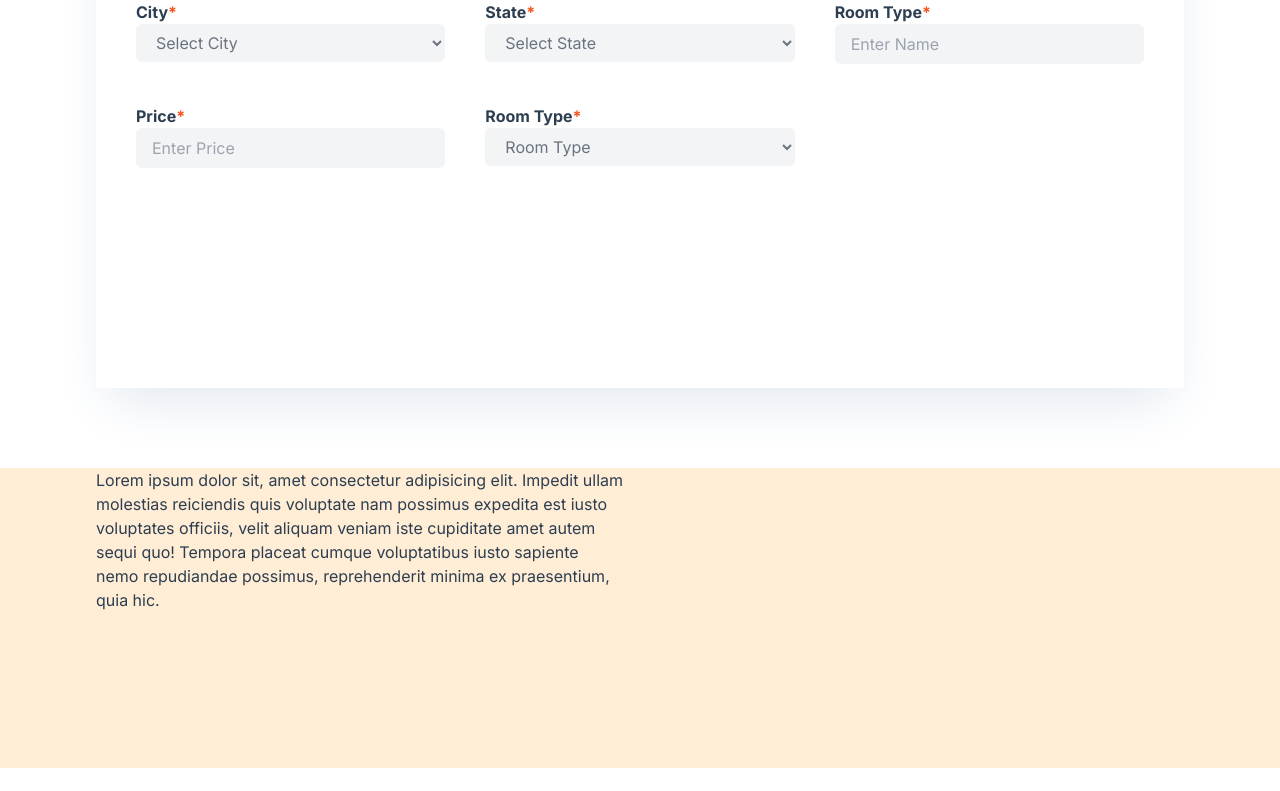
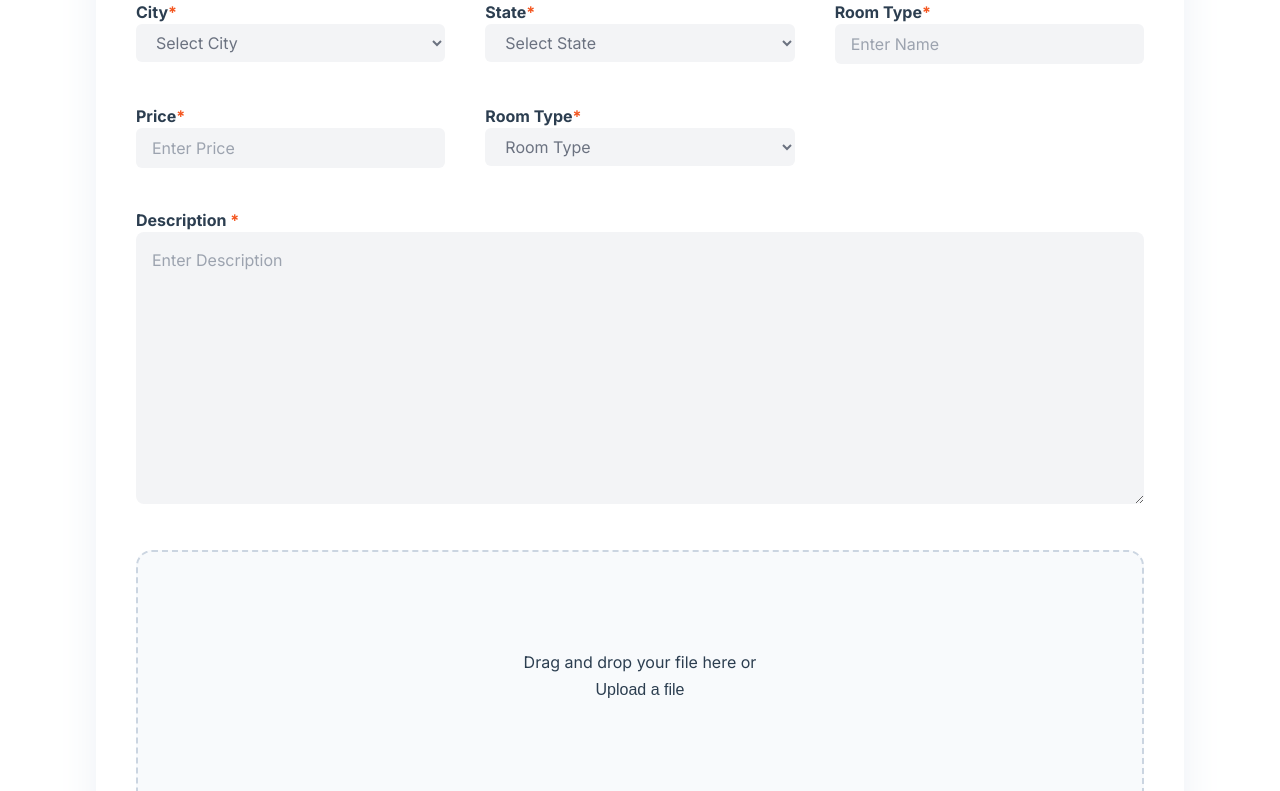
Before and after one commit to cyrusnderitu/Home-Rental-Agency, a React (Vite) app: page / in a window 1280 px wide. Shown: the part 3454-4245 px from the top of the page. Built offline with nearby package versions, Linux system fonts and the light colour scheme; data requests are answered from the project's data file.

Commit message:
Form completion with drag & drop feature

```diff
--- a/package.json
+++ b/package.json
@@ -7,7 +7,7 @@
     "dev": "vite",
     "build": "vite build",
     "preview": "vite preview",
-    "start": "json-server --watch data/db.json --port 8000"
+    "server": "json-server --watch data/db.json --port 8000"
   },
   "dependencies": {
     "json-server": "^0.17.1",
--- a/src/App.css
+++ b/src/App.css
@@ -77,3 +77,39 @@ input, select{
   width: fit-content;
   margin-bottom: 3rem;
 }
+
+#form-file-upload {
+  height: 16rem;
+  max-width: 100%;
+  text-align: center;
+  position: relative;
+}
+
+#input-file-upload {
+  display: none;
+}
+
+#label-file-upload {
+  height: 100%;
+  display: flex;
+  align-items: center;
+  justify-content: center;
+  border-width: 2px;
+  border-radius: 1rem;
+  border-style: dashed;
+  border-color: #cbd5e1;
+  background-color: #f8fafc;
+}
+
+.upload-button {
+  cursor: pointer;
+  padding: 0.25rem;
+  font-size: 1rem;
+  border: none;
+  font-family: 'Oswald', sans-serif;
+  background-color: transparent;
+}
+
+.upload-button:hover {
+  text-decoration-line: underline;
+}
--- a/src/Pages/HomePage.jsx
+++ b/src/Pages/HomePage.jsx
@@ -21,16 +21,18 @@ const HomePage = () => {
   const indexOfLastPost = indexOfFirstPost + postsPerPage;
   const [currentPosts, setCurrentPost] = useState(null);
 
-  useEffect(() => {
-    async function fetchData() {
-      const response = await fetch("http://localhost:8000/data");
-      const data = await response.json();
-      setData(data);
+  async function fetchData() {
+    const response = await fetch("http://localhost:8000/data");
+    const data = await response.json();
+    setData(data);
       setCurrentPost(data.slice(indexOfFirstPost, indexOfLastPost));
       setPageCount(Math.ceil(data.length / postsPerPage));
     }
-    fetchData();
+
+useEffect(() => {
+    fetchData()
   }, []);
+
 
   const handlePageClick = (event) => {
     const newOffset = (event.selected * postsPerPage) % data.length;
--- a/src/components/Form/Form.jsx
+++ b/src/components/Form/Form.jsx
@@ -1,9 +1,11 @@
+import Drop from 'mysql-database/structures/methods/drop'
 import React from 'react'
+import DropFile from '../Uploads/DropFile'
 
 const Form = () => {
   return (
     <div className='px-24'>
-        <div className="form_cont w-full shadow-slate-200 shadow-2xl py-4 px-10 h-[600px]">
+        <div className="form_cont w-full shadow-slate-200 shadow-2xl py-4 px-10">
           <h2 className="font-extrabold capitalize text-[#F4551E] w-full text-center text-xl">Add a new property</h2>
           <form className='grid grid-cols-3 gap-10 mt-16'>
             <div className="font-inter">
@@ -45,6 +47,14 @@ const Form = () => {
               </select>
             </div>
           </form>
+          <div className='my-10'>
+            <label htmlFor="txt" className='font-bold'>Description <span className='text-[#F4551E]'>*</span></label> <br />
+            <textarea id="txt" cols="30" rows="10" className='bg-gray-100 rounded-lg w-full indent-4 outline-none py-4' placeholder='Enter Description'></textarea>
+          </div>
+          <DropFile />
+          <div className='flex justify-center'>
+            <button className='w-fit py-4 px-8 border-none bg-[#F4551E] text-white font-semibold my-10 rounded-lg'>Add Property</button>
+          </div>
         </div>
     </div>
   )
--- /dev/null
+++ b/src/components/Uploads/DropFile.jsx
@@ -0,0 +1,20 @@
+import React from 'react'
+
+const DropFile = () => {
+
+  return (
+    <div>
+      <form id="form-file-upload">
+      <input type="file" id="input-file-upload" multiple={true} />
+      <label id="label-file-upload" htmlFor="input-file-upload">
+        <div>
+          <p>Drag and drop your file here or</p>
+          <button className="upload-button">Upload a file</button>
+        </div>
+      </label>
+    </form>
+    </div>
+  )
+}
+
+export default DropFile
```
